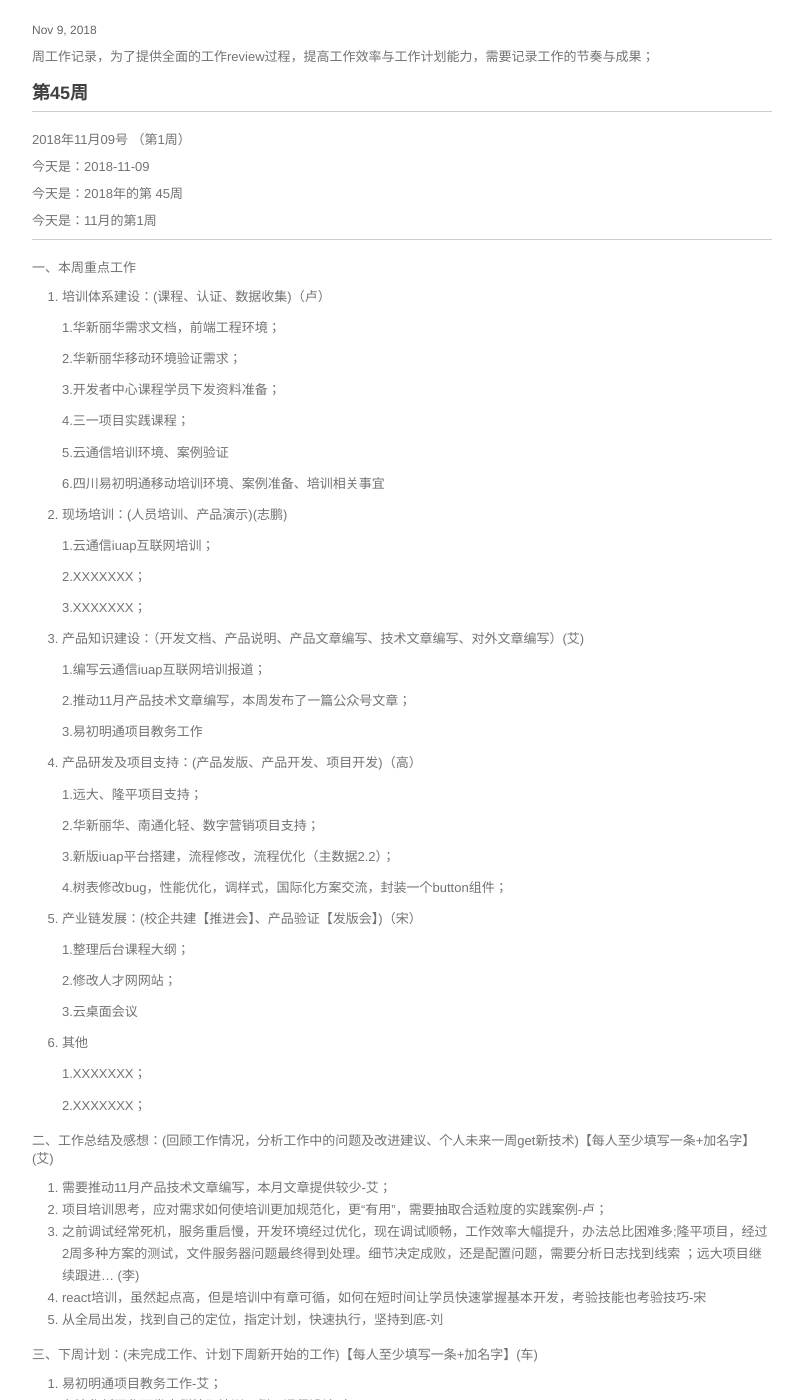
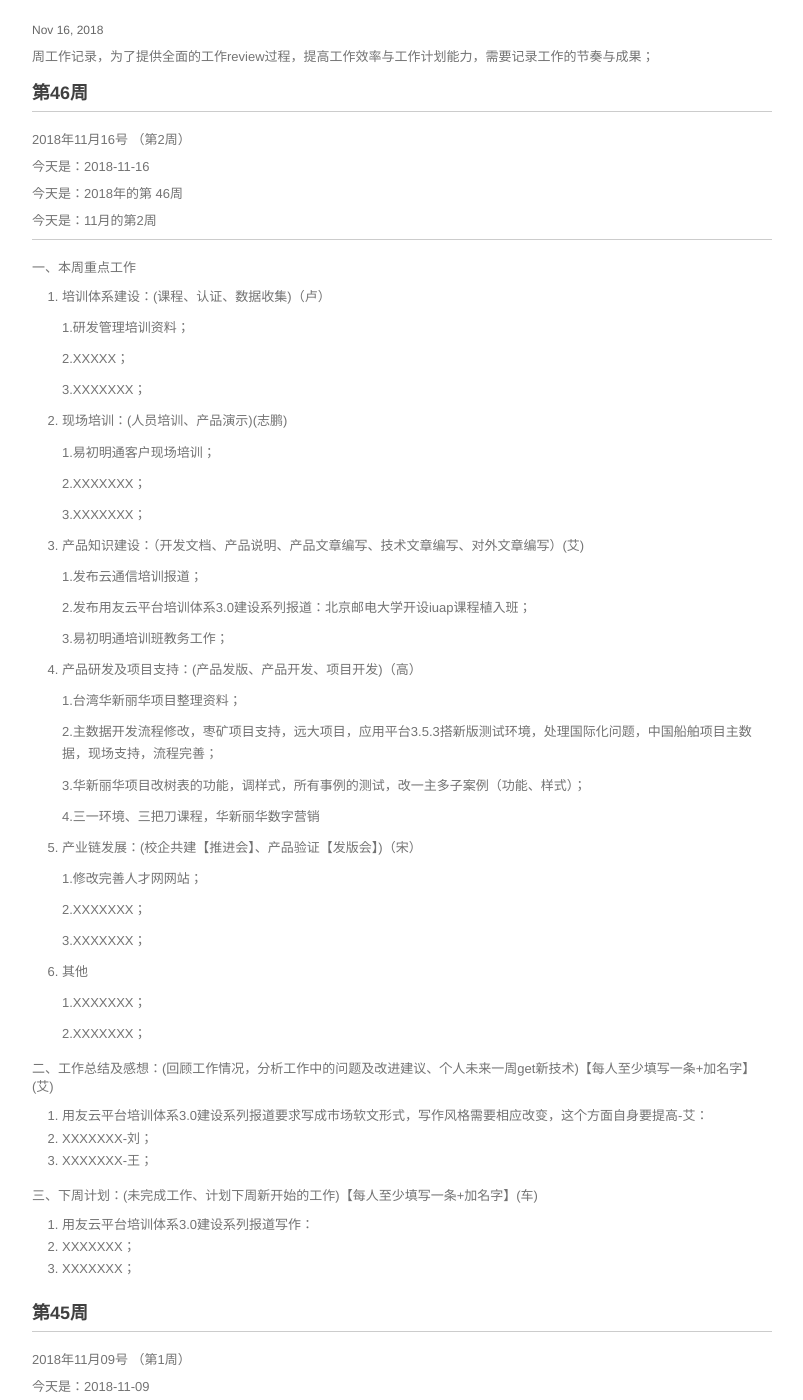
Before and after one commit to walllFlower/blog, a Jekyll site: the page built from _posts/2018-07-17-day_report_cxz.md, in a window 1280 px wide and 1400 px high, scrolled down 250 px. Shown: the whole window, without its empty margins (238-1041 px from the left). Built offline with Jekyll 4.4.1, drawn with Linux system fonts in a browser that asks for light colours; comment, search, counter and statistics services are not loaded.

Commit message:
Update 2018-07-17-day_report_cxz.md

```diff
--- a/_posts/2018-07-17-day_report_cxz.md
+++ b/_posts/2018-07-17-day_report_cxz.md
@@ -1,11 +1,89 @@
 ---
 layout: post
 title:  "技术运营工作周报"
-date:   2018-11-09 14:57:32
+date:   2018-11-16 14:57:32
 categories: 技术运营工作周报
 ---
 
 周工作记录，为了提供全面的工作review过程，提高工作效率与工作计划能力，需要记录工作的节奏与成果；
+
+###  第46周
+
+***
+
+2018年11月16号 （第2周）
+
+今天是：2018-11-16
+
+今天是：2018年的第 46周
+
+今天是：11月的第2周
+
+
+***
+一、本周重点工作
+
+1. 培训体系建设：(课程、认证、数据收集)（卢）
+
+    1.研发管理培训资料；
+
+    2.XXXXX；
+
+    3.XXXXXXX；
+
+2. 现场培训：(人员培训、产品演示)(志鹏)
+
+    1.易初明通客户现场培训；
+
+    2.XXXXXXX；
+
+    3.XXXXXXX；
+
+3. 产品知识建设：（开发文档、产品说明、产品文章编写、技术文章编写、对外文章编写）(艾)
+
+    1.发布云通信培训报道；
+
+    2.发布用友云平台培训体系3.0建设系列报道：北京邮电大学开设iuap课程植入班；
+
+    3.易初明通培训班教务工作；
+
+4. 产品研发及项目支持：(产品发版、产品开发、项目开发)（高）
+
+    1.台湾华新丽华项目整理资料；
+
+    2.主数据开发流程修改，枣矿项目支持，远大项目，应用平台3.5.3搭新版测试环境，处理国际化问题，中国船舶项目主数据，现场支持，流程完善；
+
+    3.华新丽华项目改树表的功能，调样式，所有事例的测试，改一主多子案例（功能、样式）；
+
+    4.三一环境、三把刀课程，华新丽华数字营销
+
+5. 产业链发展：(校企共建【推进会】、产品验证【发版会】)（宋）
+
+    1.修改完善人才网网站；
+
+    2.XXXXXXX；
+
+    3.XXXXXXX；
+
+6. 其他
+
+    1.XXXXXXX；
+
+    2.XXXXXXX；
+
+二、工作总结及感想：(回顾工作情况，分析工作中的问题及改进建议、个人未来一周get新技术)【每人至少填写一条+加名字】(艾)
+
+1. 用友云平台培训体系3.0建设系列报道要求写成市场软文形式，写作风格需要相应改变，这个方面自身要提高-艾：
+2. XXXXXXX-刘；
+3. XXXXXXX-王；
+
+三、下周计划：(未完成工作、计划下周新开始的工作)【每人至少填写一条+加名字】(车)
+
+1. 用友云平台培训体系3.0建设系列报道写作：
+2. XXXXXXX；
+3. XXXXXXX；
+
+
 
 ###  第45周
 
```
